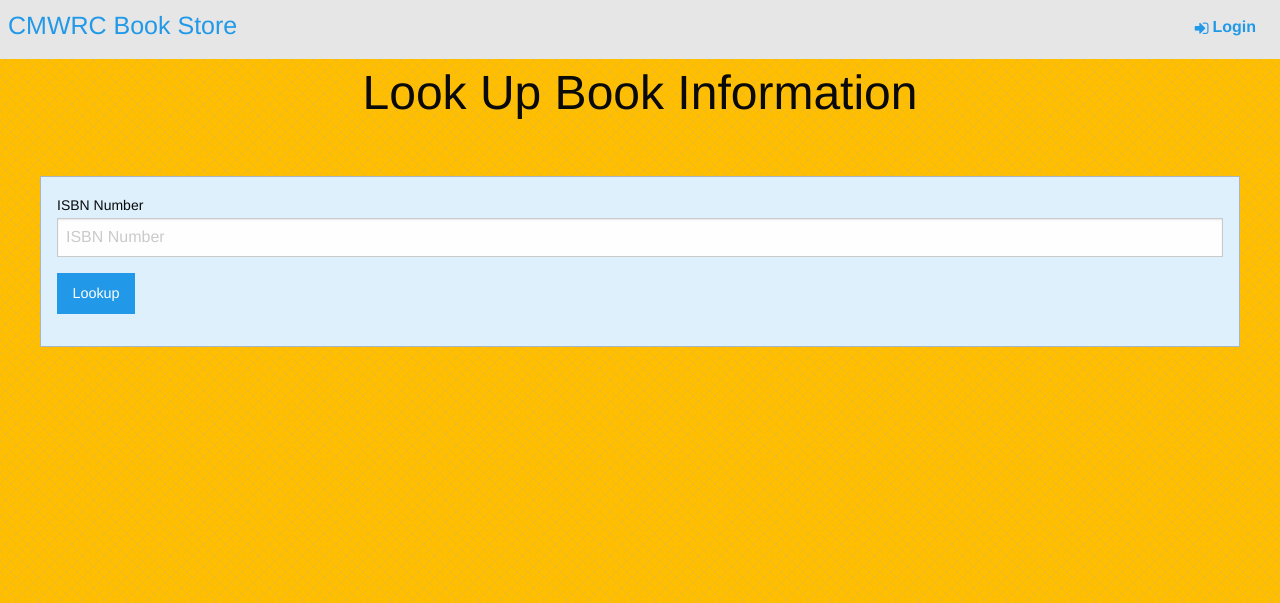
After one commit to ovkulkarni/book-management, a Flask app: page /bookstore/inventory/lookup/ in a window 1280 px wide. The commit adds this page. Shown: the top 603 px of the page. Run offline with Flask 2, Linux system fonts and the light colour scheme; parts of the project's set-up code (start-up, migrations or seed data) failed here and were passed over; some libraries are stand-ins or nearby versions.

Commit message:
add lookup intermediary page

```diff
--- a/modules/inventory/blueprint.py
+++ b/modules/inventory/blueprint.py
@@ -155,6 +155,17 @@ def remove_receipt_item():
     session["receipt"] = current_cart
     return redirect(url_for('.add_to_inventory'))
 
+@inventory.route("/lookup/", methods=["GET", "POST"])
+def lookup_book():
+	form = ISBNBookForm(request.form)
+	if not form.validate_on_submit():
+		flash_errors(form)
+		return render_template("inventory/lookup.html", form=form)
+	online_data = isbn_lookup(form.isbn.data)
+	if online_data:
+		return redirect(url_for('.add_manually', author=online_data["author"], isbn=form.isbn.data, title=online_data["title"]))
+	return redirect(url_for(".add_manually", isbn=form.isbn.data))
+
 @inventory.route("/clear/")
 def clear_receipt():
 	session["receipt"] = []
--- /dev/null
+++ b/modules/inventory/templates/inventory/lookup.html
@@ -0,0 +1,15 @@
+{% extends "base.html" %}
+{% from "forms.html" import render_field %}
+{% block header %}Look Up Book Information{% endblock %}
+{% block content %}
+<div><p><br /></p></div>
+<div class="row">
+	<div class="callout primary">
+		<form method="POST">
+			{{ form.csrf_token() }}
+			{{ render_field(form.isbn, placeholder="ISBN Number") }}
+			<button type="submit" class="button">Lookup</button>
+		</form>
+	</div>
+</div>
+{% endblock %}
--- a/modules/inventory/templates/inventory/receipt.html
+++ b/modules/inventory/templates/inventory/receipt.html
@@ -8,7 +8,7 @@
 	</div>
 	<div class="large-2 columns">
 		<br />
-		<a href="{{ url_for('inventory.add_manually') }}" class="secondary button">Add New Book</a>
+		<a href="{{ url_for('inventory.lookup_book') }}" class="secondary button">Add New Book</a>
 	</div>
 	<div class="large-2 columns">
 		<br />
```
